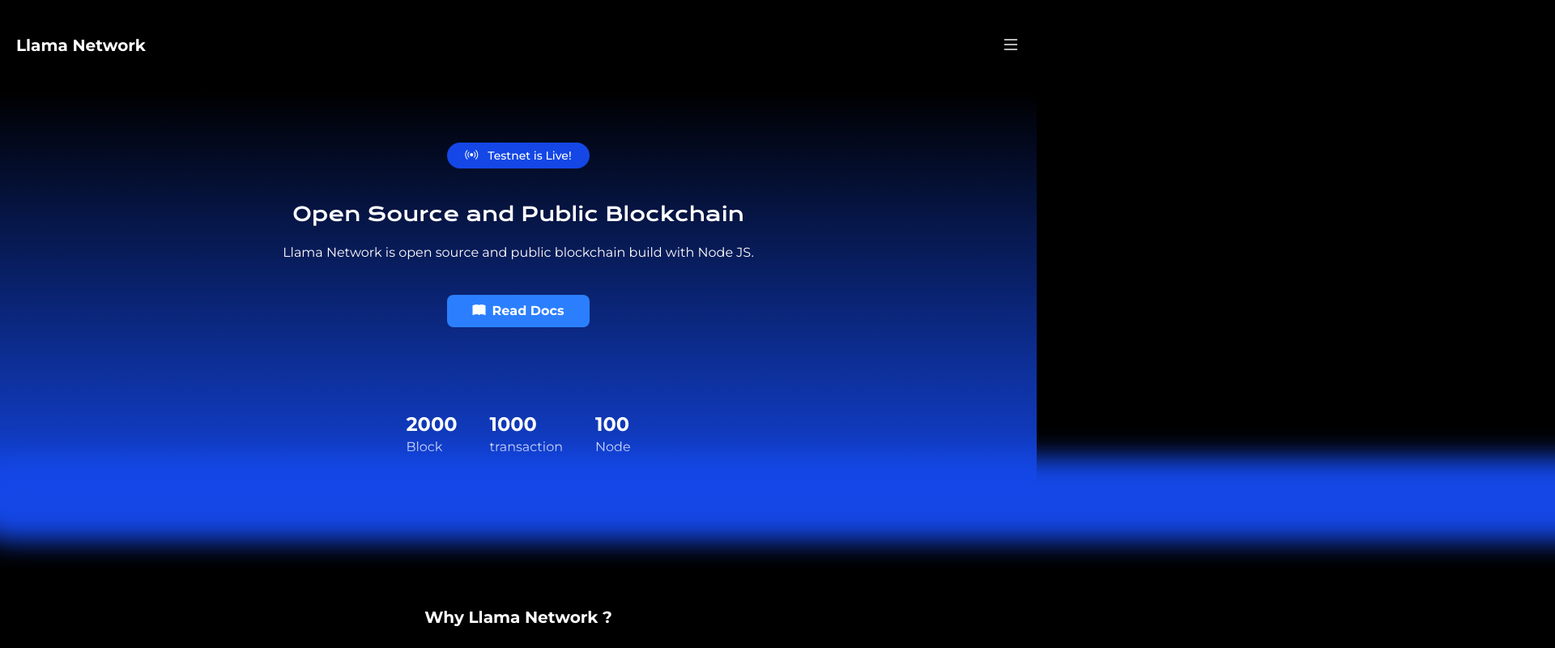
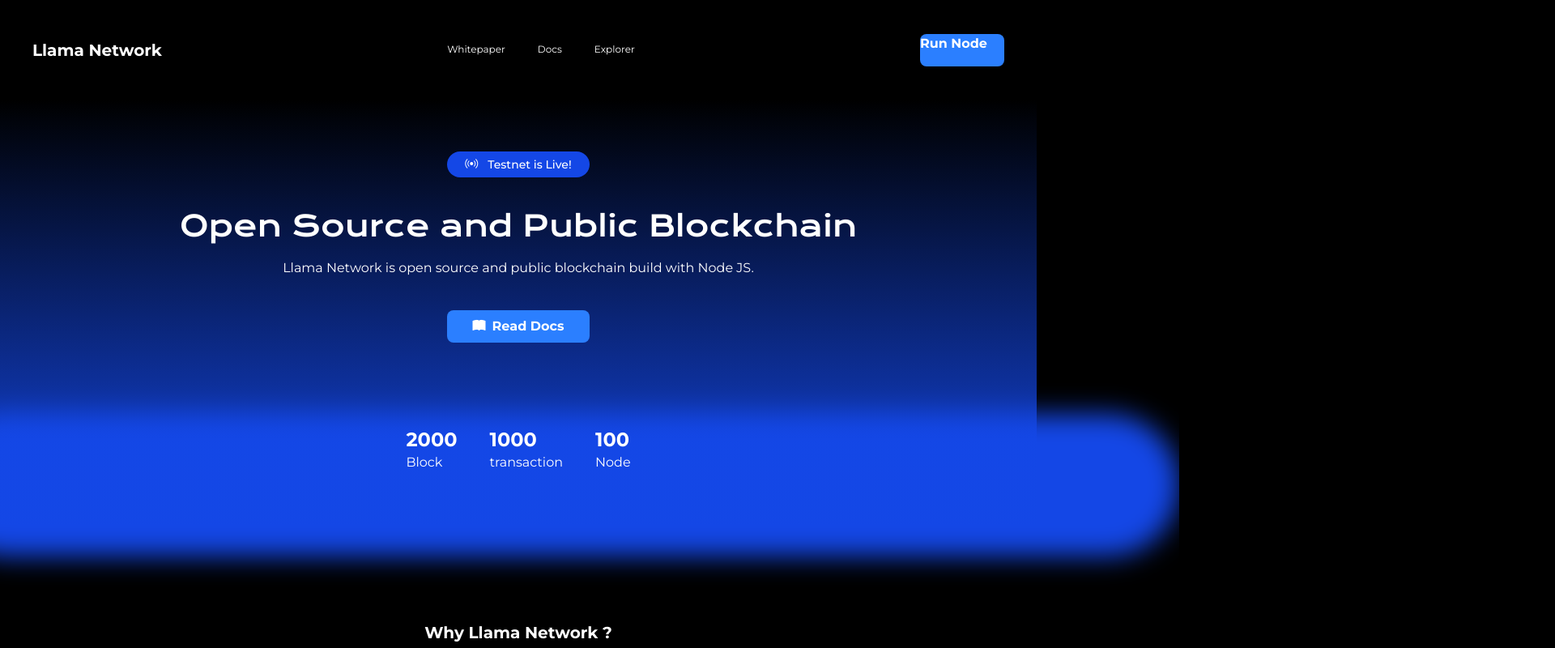
Before and after one commit to abhiassadevv/Llama-network-landing, a React (Vite) app: page / in a window 1280 px wide. Shown: the top 800 px of the page at 81% size, 1920 px wide, since content can reach past the window. Built offline with nearby package versions, Linux system fonts and the light colour scheme.

Commit message:
Add menu function, hover, and responsive design

```diff
--- a/src/components/BlurElement.jsx
+++ b/src/components/BlurElement.jsx
@@ -1,7 +1,7 @@
 const BlurElement = () => {
   return (
     <>
-      <div className="absolute -bottom-10 -left-10 -right-10 bg-blue-700 blur-lg h-26 w-[200vw] rounded-full"></div>
+      <div className="absolute -bottom-10 -left-10 -right-10 -z-1 bg-blue-700 blur-lg h-44 w-[120vw] rounded-full md:-left-20"></div>
     </>
   );
 };
--- a/src/components/Button.jsx
+++ b/src/components/Button.jsx
@@ -9,7 +9,9 @@ const Button = (props) => {
 
   return (
     <>
-      <button className={`${variant} ${height} ${width} ${classname}`}>
+      <button
+        className={`${variant} ${height} ${width} ${classname} hover:bg-blue-700 hover:duration-400`}
+      >
         {children}
       </button>
     </>
--- a/src/components/Navbar.jsx
+++ b/src/components/Navbar.jsx
@@ -1,18 +1,71 @@
+import { useState } from "react";
+
+import Button from "./Button";
+
 const Navbar = () => {
+  const [menuOpen, setMenuOpen] = useState(false);
+
+  const menuButtonHandler = () => {
+    setMenuOpen(!menuOpen);
+  };
+
   return (
     <>
-      <nav className="flex justify-between items-center px-5 py-10">
-        <div>
+      <nav className="flex justify-between items-center px-5 py-10 md:px-10">
+        <div className="flex justify-start items-center">
           <a href="" className="text-xl font-bold text-white">
             Llama Network
           </a>
         </div>
-        <div>
-          <button>
+        <ul className="hidden justify-center items-center gap-10 md:flex">
+          <li className="border-b-3 border-transparent py-2 hover:border-b-3 hover:border-blue-700 hover:duration-300">
+            <a href="" className="text-xs font-normal text-white">
+              Whitepaper
+            </a>
+          </li>
+          <li className="border-b-3 border-transparent py-2 hover:border-b-3 hover:border-blue-700 hover:duration-300">
+            <a href="" className="text-xs font-normal text-white">
+              Docs
+            </a>
+          </li>
+          <li className="border-b-3 border-transparent py-2 hover:border-b-3 hover:border-blue-700 hover:duration-300">
+            <a href="" className="text-xs font-normal text-white">
+              Explorer
+            </a>
+          </li>
+        </ul>
+        <div className="flex justify-end items-center">
+          <button onClick={() => menuButtonHandler()} className="md:hidden">
             <i className="bi bi-list text-2xl text-white"></i>
           </button>
+          <Button
+            height="h-10"
+            width="w-26"
+            classname="hidden rounded-lg text-base font-bold text-white md:flex"
+          >
+            Run Node
+          </Button>
         </div>
       </nav>
+      {menuOpen && (
+        <ul className="absolute top-26 left-0 right-0 z-1 bg-slate-950 p-5 flex flex-col gap-10">
+          <li className="border-b-3 border-transparent py-2 hover:border-b-3 hover:border-blue-700 hover:duration-300">
+            <a href="" className="text-sm font-normal text-white">
+              Whitepaper
+            </a>
+          </li>
+          <li className="border-b-3 border-transparent py-2 hover:border-b-3 hover:border-blue-700 hover:duration-300">
+            <a href="" className="text-sm font-normal text-white">
+              Docs
+            </a>
+          </li>
+          <li className="border-b-3 border-transparent py-2 hover:border-b-3 hover:border-blue-700 hover:duration-300">
+            <a href="" className="text-sm font-normal text-white">
+              Explorer
+            </a>
+          </li>
+        </ul>
+      )}
     </>
   );
 };
--- a/src/index.css
+++ b/src/index.css
@@ -17,3 +17,12 @@
   font-weight: 400;
   font-style: normal;
 }
+
+@keyframes element-in {
+  0% {
+    opacity: 0;
+  }
+  100% {
+    opacity: 100;
+  }
+}
--- a/src/pages/index.jsx
+++ b/src/pages/index.jsx
@@ -12,14 +12,14 @@ const MainPage = () => {
   return (
     <>
       <Navbar />
-      <main className="relative bg-gradient-to-t from-blue-700 to-transparent px-5 py-16">
+      <main className="relative bg-gradient-to-t from-blue-700 to-transparent px-5 py-16 md:px-10">
         <div className="flex flex-col justify-center items-center">
           <div className="bg-blue-700 w-44 h-8 rounded-full flex justify-center items-center gap-3">
-            <i className="bi bi-broadcast text-white"></i>
+            <i className="bi bi-broadcast text-white animate-pulse"></i>
             <p className="text-sm font-medium text-white">Testnet is Live!</p>
           </div>
           <div className="flex flex-col justify-center items-center mt-10">
-            <h1 className="text-2xl font-bold text-white krona-one-regular text-center">
+            <h1 className="text-2xl font-bold text-white krona-one-regular text-center animate-[element-in] md:text-4xl">
               Open Source and Public Blockchain
             </h1>
             <p className="text-base font-normal text-white text-center mt-5">
@@ -42,7 +42,7 @@ const MainPage = () => {
         <h3 className="text-xl font-bold text-white mt-20 text-center">
           Why Llama Network ?
         </h3>
-        <div className="flex flex-col justify-center items-center gap-10 mt-10">
+        <div className="flex flex-col justify-center items-center gap-10 mt-10 md:flex-row">
           <Card
             title="Fast"
             description="Llama Network cant proccessed 100tps."
@@ -55,7 +55,7 @@ const MainPage = () => {
           />
         </div>
       </section>
-      <section className="px-5 py-10">
+      <section className="px-5 py-10 md:px-10 md:py-20">
         <div className="bg-gradient-to-tr from-slate-600 to-slate-900 h-80 rounded-2xl flex flex-col justify-center items-center">
           <h5 className="text-2xl font-bold text-white text-center">
             Ready to use Llama Network?
@@ -65,7 +65,7 @@ const MainPage = () => {
           </Button>
         </div>
       </section>
-      <footer className="px-5 py-10">
+      <footer className="px-5 py-10 md:px-10 md:py-20">
         <h5 className="text-2xl font-bold text-white">Llama Network</h5>
         <p className="text-base font-normal text-white opacity-80">
           Open source and public blockchain.
```
